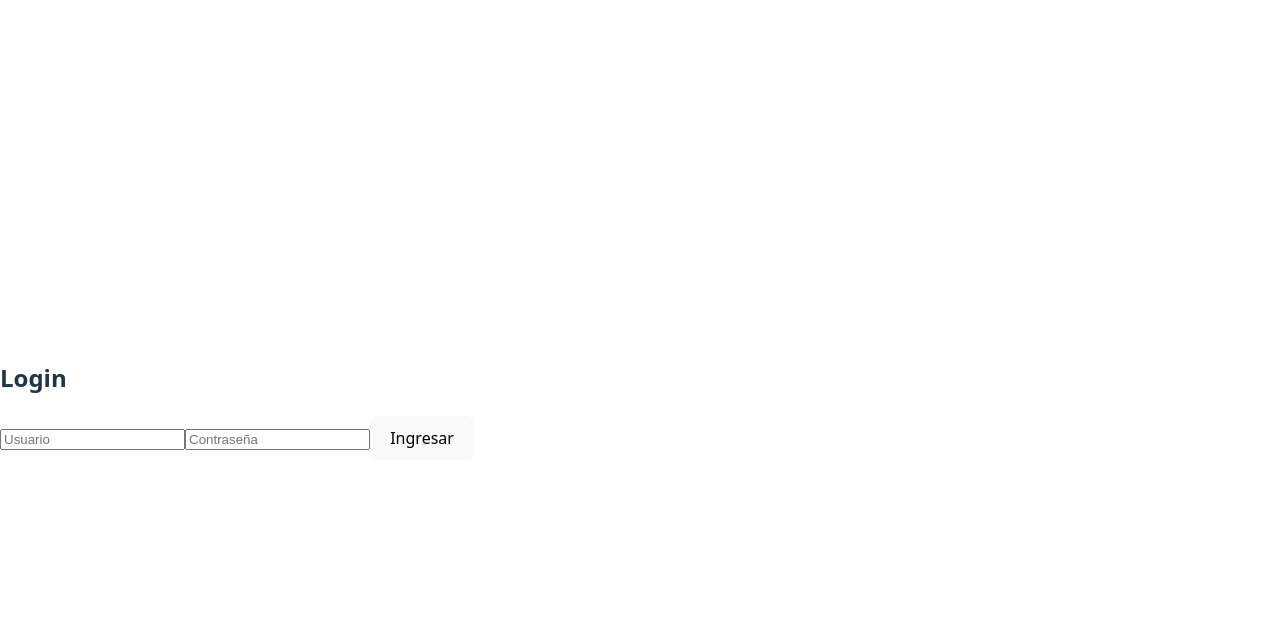
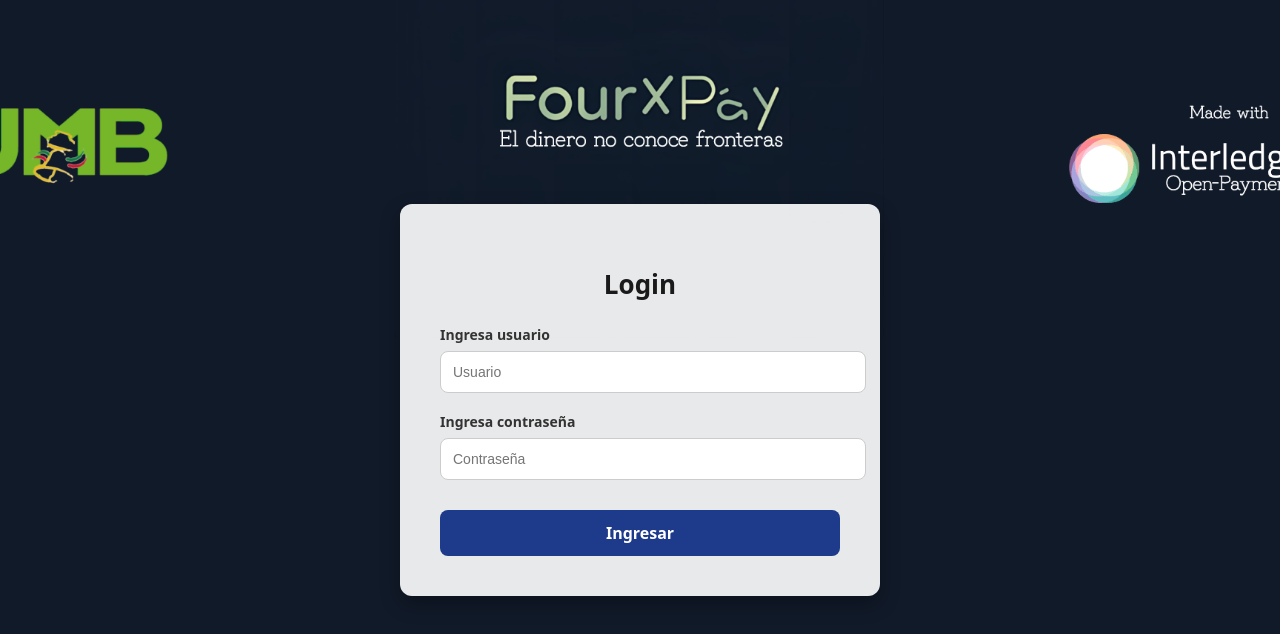
Before and after one commit to owlok-afk/Interledger_program, a React (Vite) app in the folder frontend/: page / in a window 1280 px wide. Shown: the top 634 px of the page. Built offline with nearby package versions, Linux system fonts and the light colour scheme.

Commit message:
Index ajustado y funcional
Se ajusto el index y se ingreso una imagen de fondo diseñada por compañero Alan Fernando

```diff
--- a/frontend/src/App.jsx
+++ b/frontend/src/App.jsx
@@ -1,6 +1,8 @@
+// App.jsx
 import React, { useState } from "react";
 import Catalog from "./Catalog.jsx";
 import Pago from "./Pago.jsx";
+import Login from "./Login.jsx";
 
 export default function App() {
   const [loggedIn, setLoggedIn] = useState(false);
@@ -20,27 +22,28 @@
     }
   };
 
-  if (!loggedIn) {
-    return (
-      <form
-        onSubmit={(e) => {
-          e.preventDefault();
-          const username = e.target.username.value;
-          const password = e.target.password.value;
-          handleLogin(username, password);
-        }}
-      >
-        <h2>Login</h2>
-        <input name="username" placeholder="Usuario" />
-        <input name="password" type="password" placeholder="Contraseña" />
-        <button type="submit">Ingresar</button>
-      </form>
-    );
-  }
-
-  if (selectedProduct) {
-    return <Pago product={selectedProduct} onBack={() => setSelectedProduct(null)} />;
-  }
-
-  return <Catalog onSelectProduct={setSelectedProduct} />;
+  return (
+    <div
+      style={{
+        height: "100vh",   // toda la altura
+        width: "100vw",    // todo el ancho
+        display: "flex",
+        flexDirection: "column", // hijos uno debajo de otro (si los hay)
+      }}
+    >
+      {!loggedIn ? (
+        <div style={{ flex: 1 }}>
+          <Login onLogin={handleLogin} />
+        </div>
+      ) : selectedProduct ? (
+        <div style={{ flex: 1 }}>
+          <Pago product={selectedProduct} onBack={() => setSelectedProduct(null)} />
+        </div>
+      ) : (
+        <div style={{ flex: 1 }}>
+          <Catalog onSelectProduct={setSelectedProduct} />
+        </div>
+      )}
+    </div>
+  );
 }
--- a/frontend/src/Login.jsx
+++ b/frontend/src/Login.jsx
@@ -1,5 +1,6 @@
 // Login.jsx
 import React, { useState } from "react";
+import fondoImg from "./assets/fourXpay_fondo.png"; // 👈 importa tu imagen de fondo
 
 export default function Login({ onLogin }) {
   const [username, setUsername] = useState("");
@@ -11,20 +12,120 @@
   };
 
   return (
-    <form onSubmit={handleSubmit}>
-      <h2>Login</h2>
+    <div
+      style={{
+        backgroundImage: `url(${fondoImg})`,
+        backgroundSize: "cover",
+        backgroundRepeat: "no-repeat",
+        backgroundPosition: "center",
+        minHeight: "100vh",
+        display: "flex",
+        justifyContent: "center",
+        alignItems: "center",
+      }}
+    >
+      <form
+        onSubmit={handleSubmit}
+        style={{
+          background: "rgba(255, 255, 255, 0.9)",
+          padding: "40px",
+          borderRadius: "12px",
+          boxShadow: "0px 8px 20px rgba(0, 0, 0, 0.3)",
+          width: "100%",
+          maxWidth: "400px",
+          textAlign: "center",
+        }}
+      >
+        <h2
+          style={{
+            marginBottom: "20px",
+            color: "#1a1a1a",
+            fontSize: "26px",
+            fontWeight: "700",
+          }}
+        >
+          Login
+        </h2>
+
+        {/* Usuario */}
+        <label
+          style={{
+            display: "block",
+            textAlign: "left",
+            marginBottom: "6px",
+            fontSize: "14px",
+            fontWeight: "600",
+            color: "#333",
+          }}
+        >
+          Ingresa usuario
+        </label>
         <input
           placeholder="Usuario"
           value={username}
           onChange={(e) => setUsername(e.target.value)}
+          style={{
+            width: "100%",
+            padding: "12px",
+            marginBottom: "18px",
+            border: "1px solid #ccc",
+            borderRadius: "8px",
+            outline: "none",
+            fontSize: "14px",
+          }}
         />
+
+        {/* Contraseña */}
+        <label
+          style={{
+            display: "block",
+            textAlign: "left",
+            marginBottom: "6px",
+            fontSize: "14px",
+            fontWeight: "600",
+            color: "#333",
+          }}
+        >
+          Ingresa contraseña
+        </label>
         <input
           type="password"
           placeholder="Contraseña"
           value={password}
           onChange={(e) => setPassword(e.target.value)}
+          style={{
+            width: "100%",
+            padding: "12px",
+            marginBottom: "20px",
+            border: "1px solid #ccc",
+            borderRadius: "8px",
+            outline: "none",
+            fontSize: "14px",
+          }}
         />
-      <button type="submit">Ingresar</button>
+
+        {/* Botón */}
+        <button
+          type="submit"
+          style={{
+            width: "100%",
+            padding: "12px",
+            marginTop: "10px",
+            backgroundColor: "#1e3a8a",
+            color: "white",
+            border: "none",
+            borderRadius: "8px",
+            fontSize: "16px",
+            fontWeight: "600",
+            cursor: "pointer",
+            transition: "background 0.3s ease",
+          }}
+          onMouseOver={(e) => (e.target.style.backgroundColor = "#0f172a")}
+          onMouseOut={(e) => (e.target.style.backgroundColor = "#1e3a8a")}
+        >
+          Ingresar
+        </button>
       </form>
+    </div>
   );
 }
--- a/frontend/src/pago.jsx
+++ b/frontend/src/pago.jsx
@@ -1,4 +1,5 @@
 import React, { useState } from "react";
+import artesaniaImg from "./assets/artesania.jpg"; // 👈 importa la imagen desde assets
 
 export default function Pago({ product, onBack }) {
   const [loading, setLoading] = useState(false);
@@ -46,7 +47,11 @@
   return (
     <div>
       <h1>{product.name}</h1>
-      <img src="/artesania.jpg" alt="Artesanía" style={{ display: "block", margin: "0 auto", maxWidth: "300px" }} />
+      <img
+        src={artesaniaImg} // 👈 ahora se carga desde assets
+        alt="Artesanía"
+        style={{ display: "block", margin: "0 auto", maxWidth: "300px" }}
+      />
       <p>
         Esta es una hermosa artesanía de Puebla elaborada con barro tradicional.
         Cada pieza es única, reflejando la tradición y el arte transmitido de
```
Also changed, not shown: frontend/src/assets/fondo.png (added), frontend/src/assets/fourXpay_fondo.png (added). Lines whose indentation alone changed are shown as unchanged.
